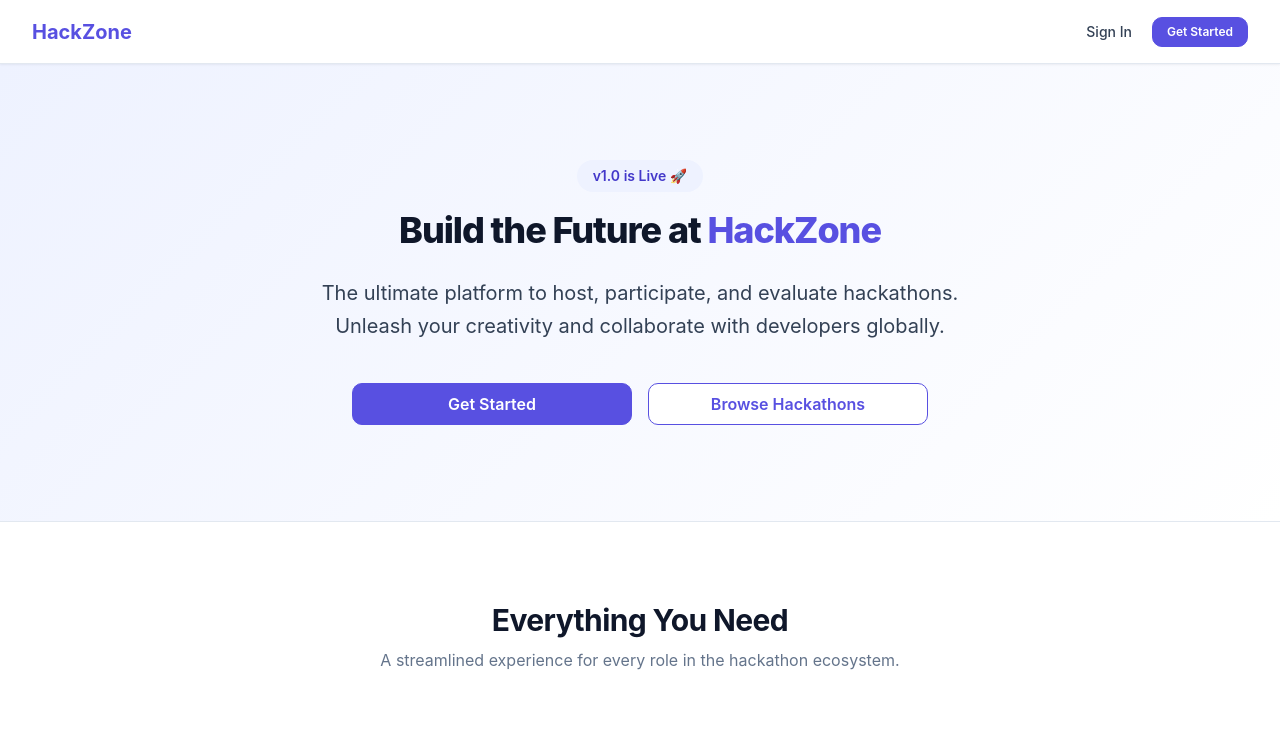
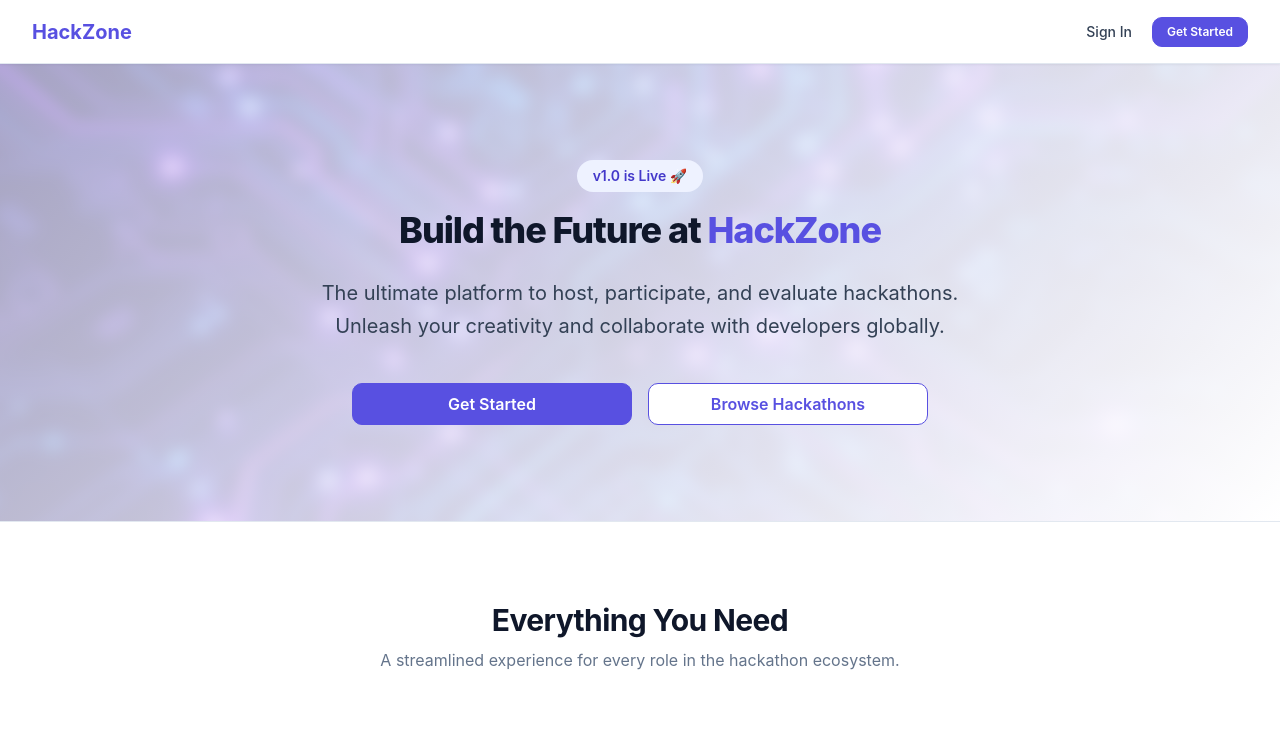
Before and after one commit to pathumj7363/HackZone, a React (Vite) app in the folder client/: page / in a window 1280 px wide. Shown: the top 734 px of the page. Built offline with nearby package versions, Linux system fonts and the light colour scheme.

Commit message:
add image to home page

```diff
--- a/client/src/pages/Home.jsx
+++ b/client/src/pages/Home.jsx
@@ -3,6 +3,7 @@ import { Link } from 'react-router-dom';
 import Button from '../components/ui/Button';
 import Card from '../components/ui/Card';
 import Badge from '../components/ui/Badge';
+import bgImage from '../assets/home-bg.png';
 
 export default function Home() {
   return (
@@ -10,13 +11,42 @@ export default function Home() {
       {/* Hero Section */}
       <section
         style={{
-          background: 'linear-gradient(135deg, var(--hz-primary-light) 0%, var(--hz-bg) 100%)',
+          position: 'relative',
           padding: '6rem 0',
-          borderBottom: '1px solid var(--hz-border)'
+          borderBottom: '1px solid var(--hz-border)',
+          overflow: 'hidden'
         }}
         className="px-3"
       >
-        <div className="hz-container" style={{ textAlign: 'center' }}>
+        {/* Blurred Background Layer */}
+        <div
+          style={{
+            position: 'absolute',
+            top: -20, // Negative offsets to prevent blurred edges from showing white
+            left: -20,
+            right: -20,
+            bottom: -20,
+            backgroundImage: `url(${bgImage})`,
+            backgroundSize: 'cover',
+            backgroundPosition: 'center',
+            filter: 'blur(8px)',
+            opacity: 0.3,
+            zIndex: 0
+          }}
+        />
+        {/* Gradient Overlay for better text readability */}
+        <div
+          style={{
+            position: 'absolute',
+            top: 0,
+            left: 0,
+            right: 0,
+            bottom: 0,
+            background: 'linear-gradient(135deg, rgba(var(--hz-primary-rgb, 108, 92, 231), 0.2) 0%, var(--hz-bg) 100%)',
+            zIndex: 0
+          }}
+        />
+        <div className="hz-container" style={{ textAlign: 'center', position: 'relative', zIndex: 1 }}>
           <Badge variant="primary" className="hz-mb-4" style={{ padding: '0.4rem 1rem', fontSize: 'var(--hz-font-size-sm)' }}>
             v1.0 is Live 🚀
           </Badge>
```
Also changed, not shown: client/src/assets/home-bg.png (added).
